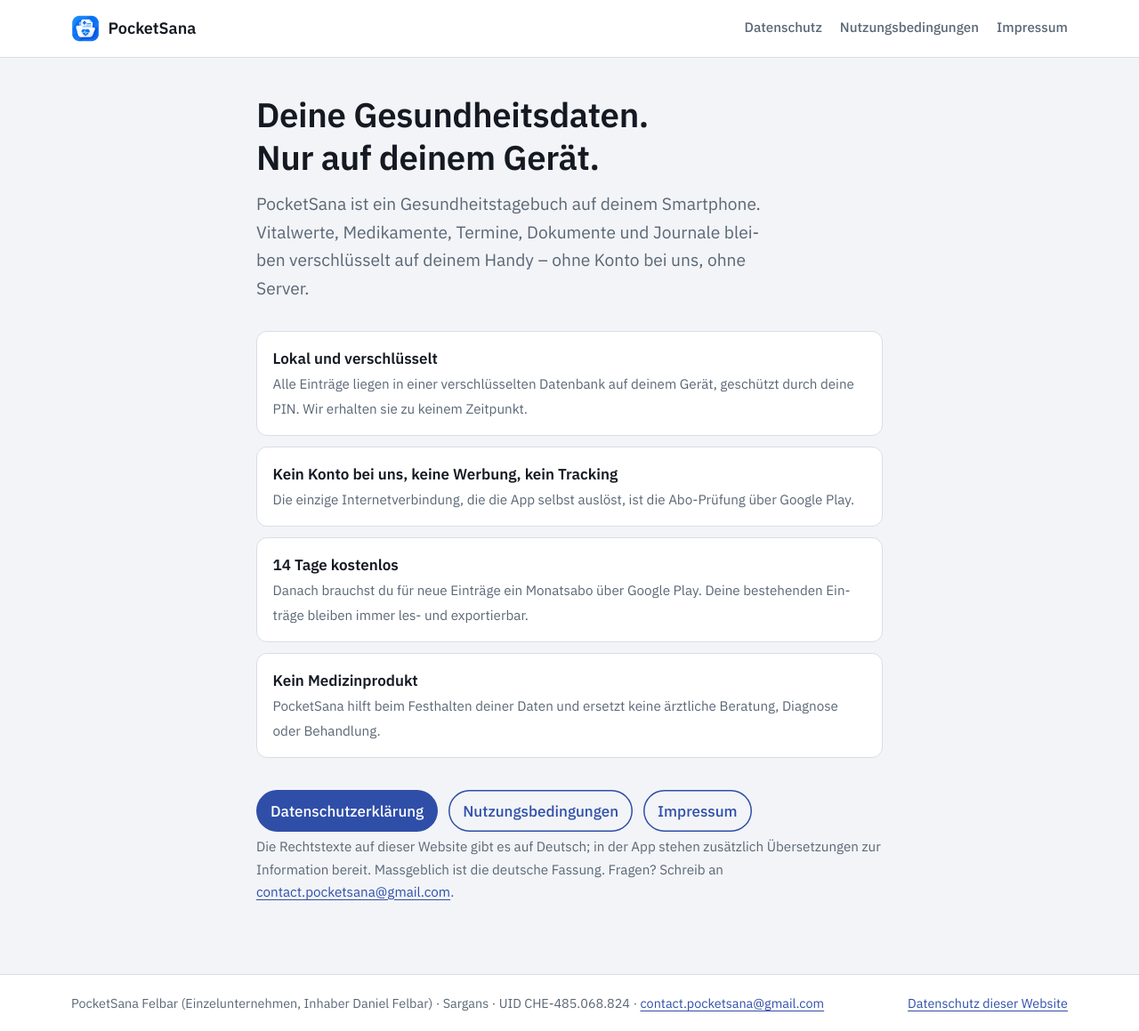
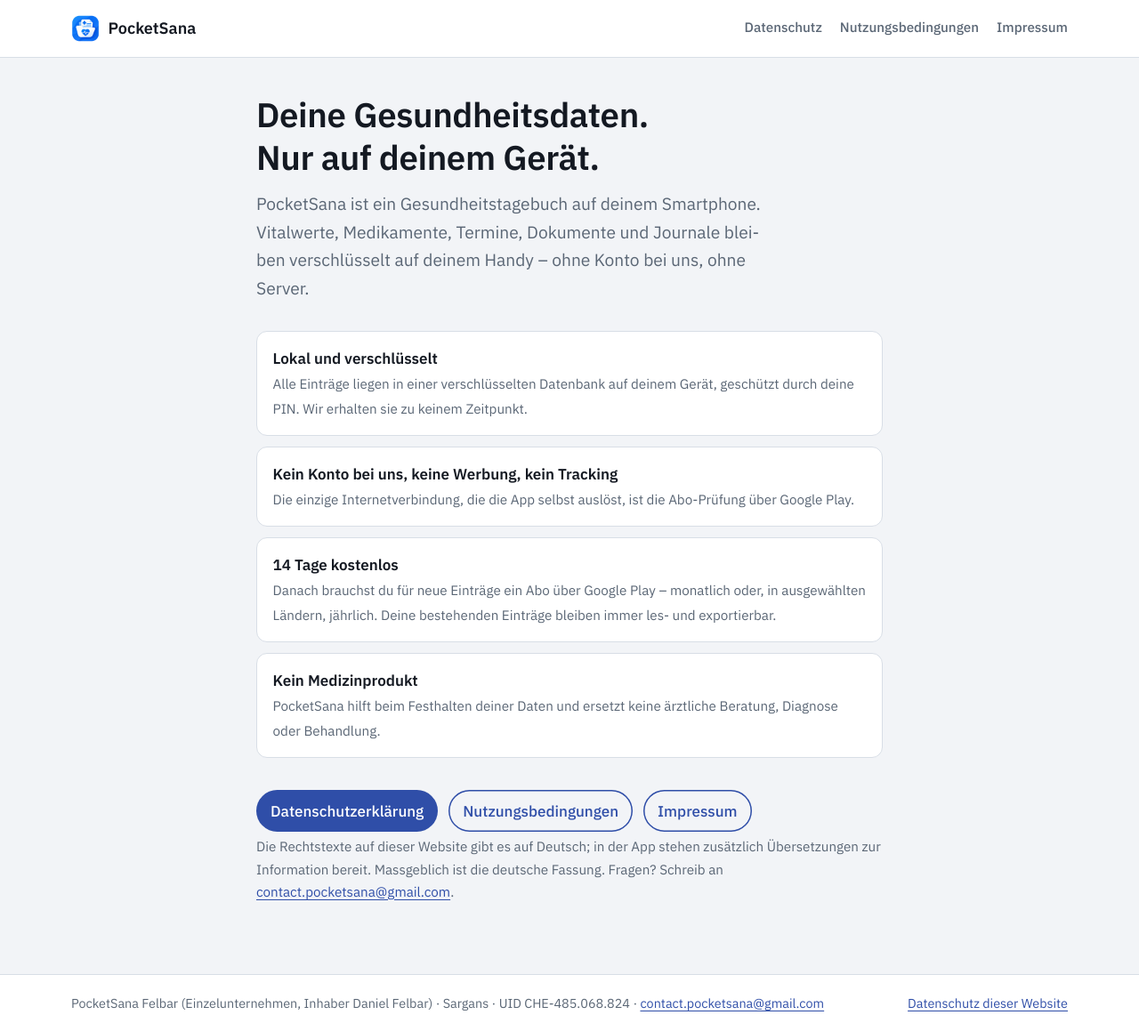
Before and after one commit to contactpocketsana-droid/pocketsana, a Jekyll site: the page built from index.md, in a window 1280 px wide. Shown: the whole page at 89% size. Built offline with Jekyll 4.4.1, drawn with Linux system fonts in a browser that asks for light colours.

Commit message:
Startseite: Jahresabo in ausgewählten Ländern (aktiv seit 17.10.2026)

```diff
--- a/index.md
+++ b/index.md
@@ -14,7 +14,7 @@ ohne Server.</p>
 <ul class="facts">
   <li><strong>Lokal und verschlüsselt</strong><span>Alle Einträge liegen in einer verschlüsselten Datenbank auf deinem Gerät, geschützt durch deine PIN. Wir erhalten sie zu keinem Zeitpunkt.</span></li>
   <li><strong>Kein Konto bei uns, keine Werbung, kein Tracking</strong><span>Die einzige Internetverbindung, die die App selbst auslöst, ist die Abo-Prüfung über Google Play.</span></li>
-  <li><strong>14 Tage kostenlos</strong><span>Danach brauchst du für neue Einträge ein Monatsabo über Google Play. Deine bestehenden Einträge bleiben immer les- und exportierbar.</span></li>
+  <li><strong>14 Tage kostenlos</strong><span>Danach brauchst du für neue Einträge ein Abo über Google Play – monatlich oder, in ausgewählten Ländern, jährlich. Deine bestehenden Einträge bleiben immer les- und exportierbar.</span></li>
   <li><strong>Kein Medizinprodukt</strong><span>PocketSana hilft beim Festhalten deiner Daten und ersetzt keine ärztliche Beratung, Diagnose oder Behandlung.</span></li>
 </ul>
 
```
